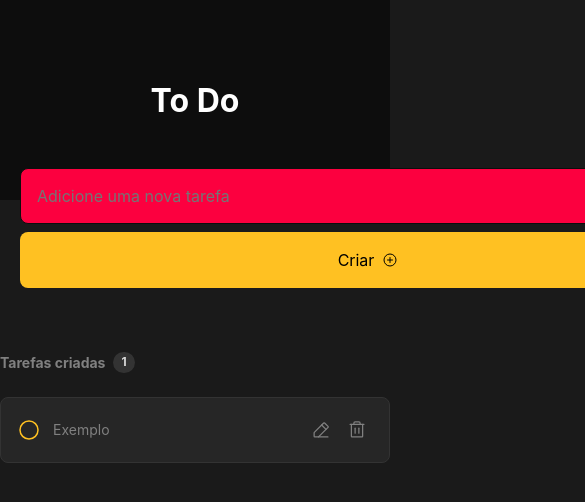
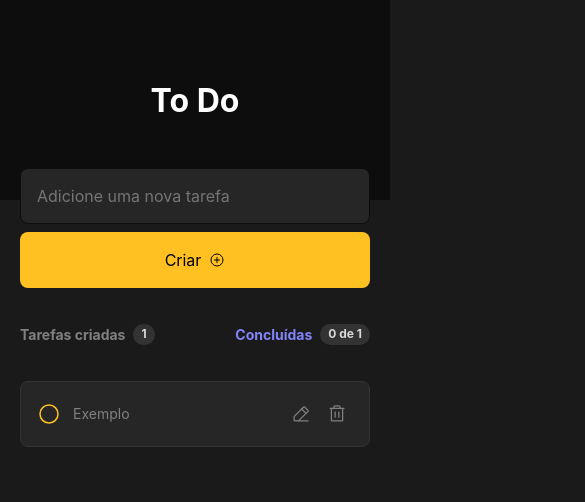
Before and after one commit to ecthon/ToDo-List-CRUD, a React (Vite) app: page / in a window 390 px wide. Shown: the top 502 px of the page, 585 px wide, since content can reach past the window. Built offline with nearby package versions, Linux system fonts and the light colour scheme.

Commit message:
all responsive for mobile

```diff
--- a/src/components/Header/styles.module.scss
+++ b/src/components/Header/styles.module.scss
@@ -7,3 +7,10 @@ header {
     justify-content: center;
     color: #FFF;
 }
+
+@media screen and (max-width: 640px) {
+    header {
+        display: flex;
+        width: 100%;
+    }
+}
--- a/src/components/NoTasks/styles.module.scss
+++ b/src/components/NoTasks/styles.module.scss
@@ -19,3 +19,11 @@ p {
     text-align: center;
     line-height: 140%;
 }
+
+@media screen and (max-width: 640px) {
+    .noTasks {
+        display: flex;
+        width: 100%;
+        background: greenyellow;
+    }
+}
--- a/src/components/ToDo/styles.module.scss
+++ b/src/components/ToDo/styles.module.scss
@@ -211,6 +211,16 @@ ul {
 }
 
 @media screen and (max-width: 640px) {
+    .container {
+        display: flex;
+        width: 100%;
+    }
+    .content {
+        display: flex;
+        width: 100%;
+        margin: 0 auto;
+        box-sizing: border-box;
+    }
     .new_task_bar {
         display: flex;
         flex-direction: column;
@@ -222,7 +232,6 @@ ul {
         display: flex;
         width: 100%;
         margin: 0 auto;
-        background: #fc003f;
     }
 
     .new_task_bar .btn_add {
@@ -230,4 +239,37 @@ ul {
         margin-left: 0;
         margin-top: 8px;
     }
+
+    .content_info_tasks {
+        display: flex;
+        width: 100%;
+        padding: 20px;
+        margin: 1rem auto 1rem auto;
+    }
+
+    .show_tasks {
+        width: 100%;
+        height: auto;
+        padding: 0 20px;
+    }
+
+    ul {
+        list-style: none;
+    }
+
+    .card {
+        display: flex;
+        justify-content: space-between;
+        align-items: center;
+        width: 100%;
+        height: auto;
+        padding: 1rem;
+        border-radius: 8px;
+        border: 1px solid var(--gray-400);
+        background: var(--gray-500);
+        margin-bottom: 12px;
+        gap: 12px;
+    }
+
+
   }
--- a/src/styles/globals.css
+++ b/src/styles/globals.css
@@ -38,3 +38,11 @@ button {
     font-weight: 400;
     font-size: 1rem;
 }
+
+@media screen and (max-width: 640px) {
+    body {
+        display: flex;
+        flex-direction: column;
+        width: 100%;
+    }
+}
```
